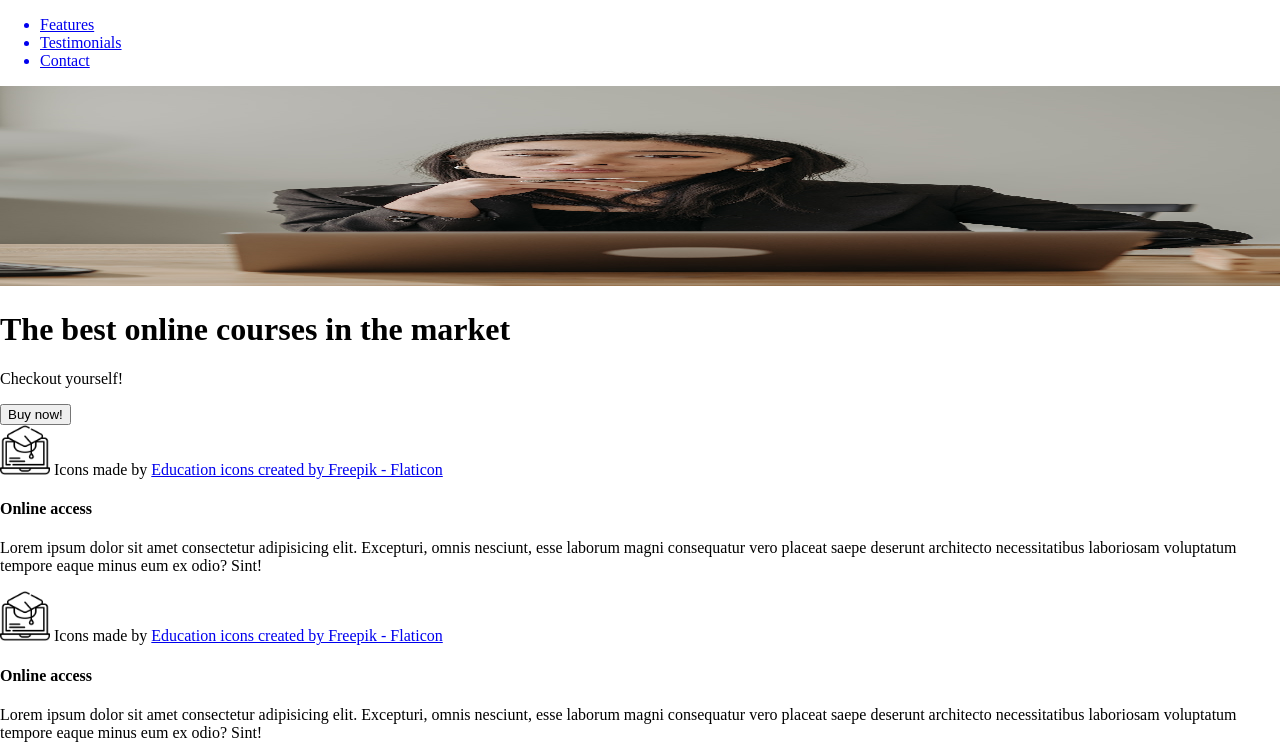
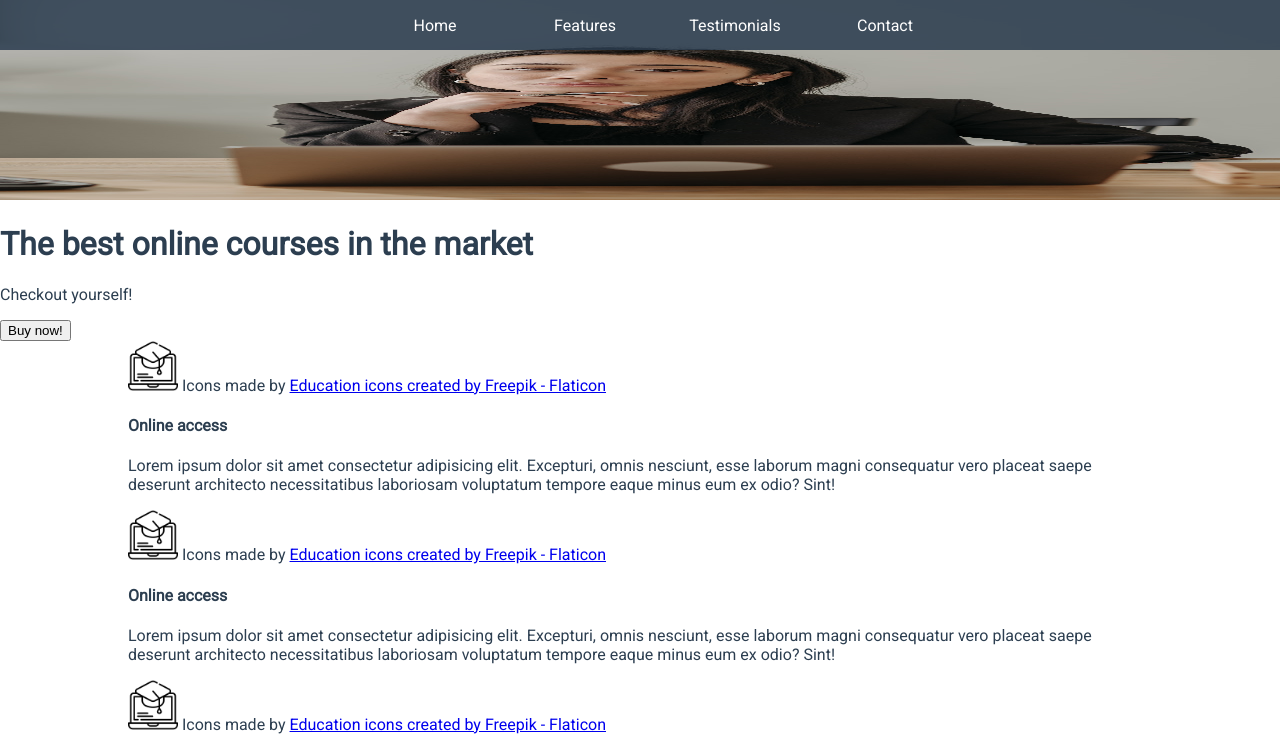
Before and after one commit to ja-kas/s1e02-html-css, a plain HTML site: page project1/index.html in a window 1280 px wide. Shown: the top 752 px of the page. Drawn offline with Linux system fonts and the light colour scheme.

Commit message:
Menu added

```diff
--- a/project1/css/style.css
+++ b/project1/css/style.css
@@ -1,10 +1,45 @@
 html,body{
     margin:0;
     padding:0;
+    font-family: 'Roboto', sans-serif;
+    color: #2c3e50;
 }
 
 .container {
-    margin: 0, auto;
+    margin: 0 auto;
     max-width: 1024px;
 
 }
+.nav{
+    background-color: rgba(43, 61, 79, 0.85);
+    position:fixed;
+    width: 100%;
+
+
+}
+.nav__links{
+    display: flex;
+    justify-content: center;
+    margin: 0;
+    list-style: none;
+
+}
+.nav__link{
+    display: flex;
+    justify-content: center;
+    align-items: center;
+    text-decoration: none;
+    color:white;
+    height: 50px;
+    min-width: 150px;
+}
+.nav__link:hover{
+    background-color: #34495e;
+}
+.nav__link:active{
+    background-color: #394d60;
+
+}
+/* .nav__link--active{
+    background-color: #394d60;
+}*/
--- a/project1/index.html
+++ b/project1/index.html
@@ -15,23 +15,31 @@
         rel="stylesheet"
         href="./css/style.css"
     >
+    <link rel="preconnect" href="https://fonts.googleapis.com">
+    <link rel="preconnect" href="https://fonts.gstatic.com" crossorigin>
+    <link href="https://fonts.googleapis.com/css2?family=Roboto&display=swap" rel="stylesheet">
     <title>Best online courses!</title>
 </head>
+<body>
+        <div class="nav" id="nav">
+        <div class="container">
+            <ul class="nav__links">
+                <a class="nav__link" href="./#hero">
+                    <li class="nav__link-item">Home</li>
+                </a>
+                <a class="nav__link" href="./#features">
+                    <li class="nav__link-item">Features</li>
+                </a>
+                <a class="nav__link" href="./#testimonials">
+                    <li class="nav__link-item">Testimonials</li>
+                </a>
+                <a class="nav__link" href="./#contact">
+                    <li class="nav__link-item">Contact</li>
+                </a>
+            </ul>
+         </div>
+    </div>
 
-
-    <div id="nav">
-        <ul>
-            <a href="./#features">
-                <li>Features</li>
-            </a>
-            <a href="./#testimonials">
-                <li>Testimonials</li>
-            </a>
-            <a href="./#contact">
-                <li>Contact</li>
-            </a>
-        </ul>
-    </div>
     <div id="hero">
     <img
         src="./images/hero.jpg"
@@ -43,7 +51,7 @@
     <p>Checkout yourself!</p>
     <button>Buy now!</button>
     </div>
-    <div id="features">
+    <div class="container" id="features">
         <div>
             <img
             src="./images/online-learning.png"
@@ -104,7 +112,7 @@
                 eum ex odio? Sint!</p>
             </div>
     </div>
-    <div id="about">
+    <div class="container" id="about">
         <div>
             <h2>Our Team - meet people behind the course</h2>
             <p>Lorem ipsum dolor sit amet consectetur adipisicing elit. Ex sunt sint, quisquam laudantium natus soluta
@@ -120,7 +128,7 @@
         />
         </div>
     </div>
-    <div id="testimonials">
+    <div class="container" id="testimonials">
         <div>
         <p>Lorem ipsum dolor sit amet consectetur, adipisicing elit. Tempore eos odit iure aliquid obcaecati minus,
             natus repellat nobis dolor maiores id necessitatibus, officiis, tempora libero voluptatibus in quas autem
@@ -204,6 +212,6 @@
     <button>Buy now!</button>
     </div>
 
-    </body>
+</body>
 
 </html>
```
